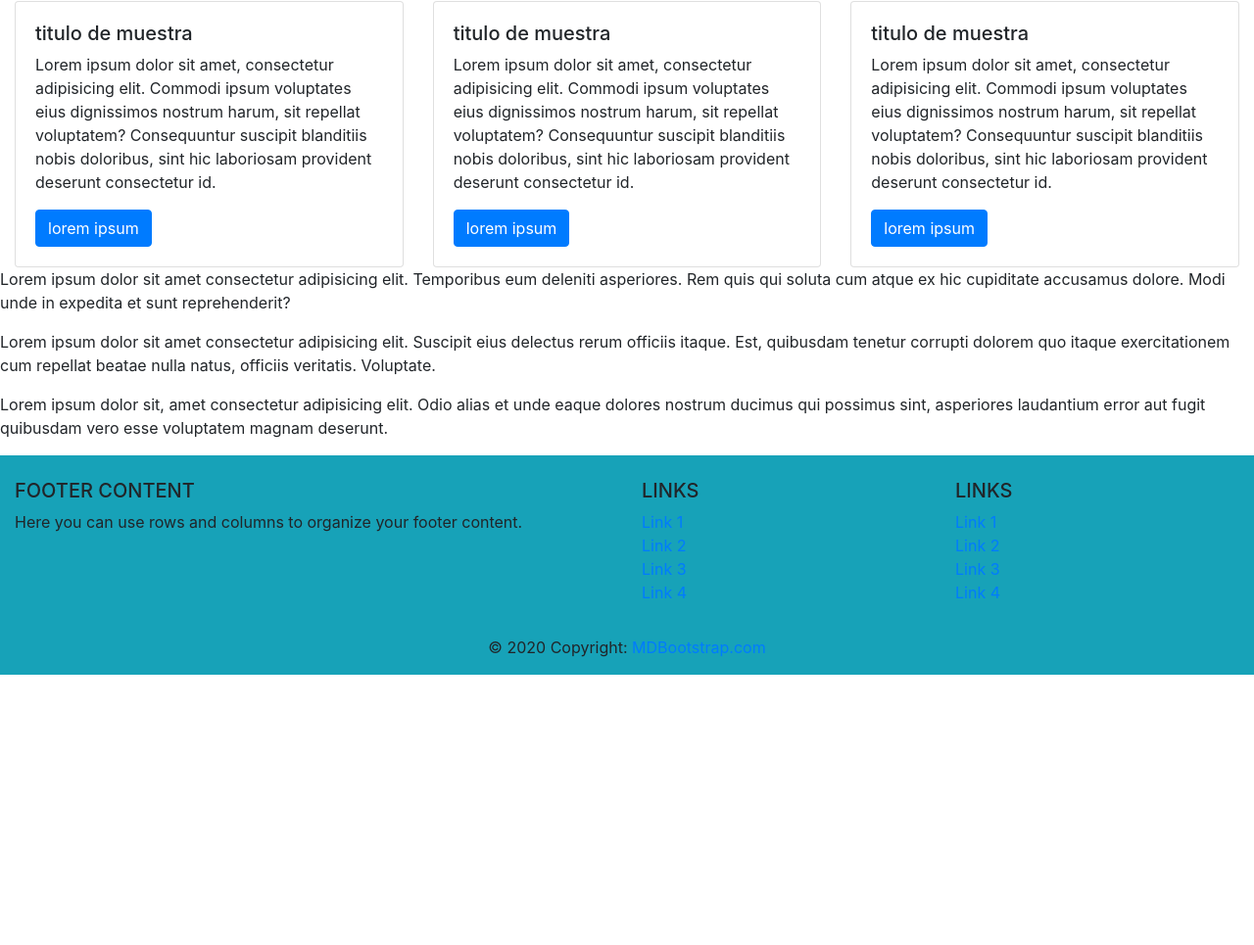
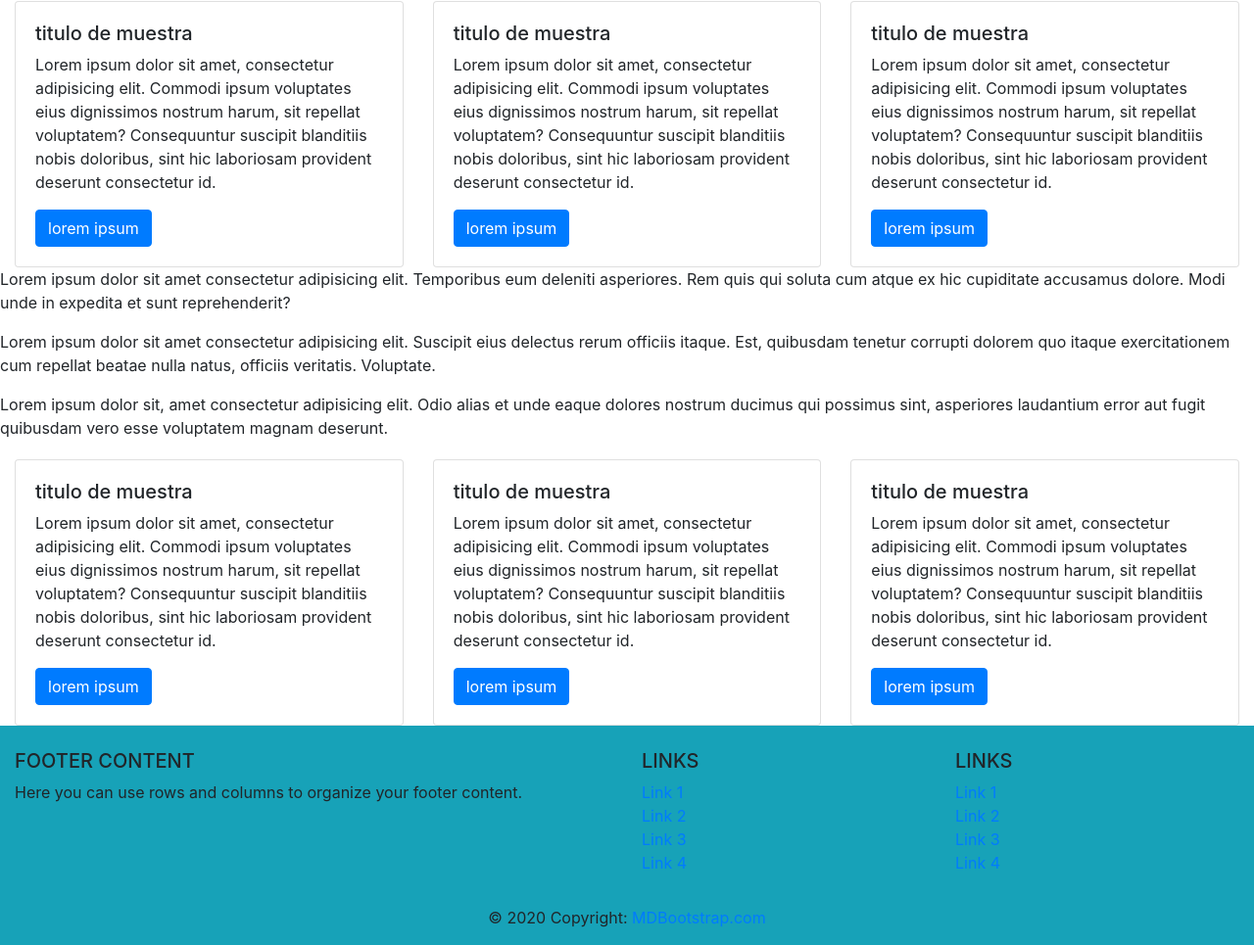
Before and after one commit to cristiancasas1698/curso-de-git, a plain HTML site: page index.html in a window 1280 px wide. Shown: the part 694-1659 px from the top of the page at 98% size. Before the commit the page ends 1383 px from the top, so only its background shows below. Drawn offline with nearby package versions, Linux system fonts and the light colour scheme; files whose address does not match are found by name.

Commit message:
guardando cambios 2

```diff
--- a/index.html
+++ b/index.html
@@ -150,6 +150,42 @@
   <p>Lorem ipsum dolor sit, amet consectetur adipisicing elit. Odio alias et unde eaque dolores nostrum ducimus qui possimus
      sint, asperiores laudantium error aut fugit quibusdam vero esse voluptatem magnam deserunt.</p>
 
+ <div class="card-group">
+  <div class="col-sm-4 mt-1" >
+    <div class="card">
+      <div class="card-body">
+         <h5>titulo de muestra</h5>
+         <p>Lorem ipsum dolor sit amet, consectetur adipisicing elit. Commodi ipsum voluptates eius
+           dignissimos nostrum harum, sit repellat voluptatem? Consequuntur suscipit blanditiis nobis
+           doloribus, sint hic laboriosam provident deserunt consectetur id.</p>
+           <a href="#" class="btn btn-primary">lorem ipsum</a>
+      </div>
+    </div>
+  </div>
+  <div class="col-sm-4 mt-1" >
+    <div class="card">
+      <div class="card-body">
+         <h5>titulo de muestra</h5>
+         <p>Lorem ipsum dolor sit amet, consectetur adipisicing elit. Commodi ipsum voluptates eius
+           dignissimos nostrum harum, sit repellat voluptatem? Consequuntur suscipit blanditiis nobis
+           doloribus, sint hic laboriosam provident deserunt consectetur id.</p>
+           <a href="#" class="btn btn-primary">lorem ipsum</a>
+      </div>
+    </div>
+  </div>
+  <div class="col-sm-4 mt-1" >
+    <div class="card">
+      <div class="card-body">
+         <h5>titulo de muestra</h5>
+         <p>Lorem ipsum dolor sit amet, consectetur adipisicing elit. Commodi ipsum voluptates eius
+           dignissimos nostrum harum, sit repellat voluptatem? Consequuntur suscipit blanditiis nobis
+           doloribus, sint hic laboriosam provident deserunt consectetur id.</p>
+           <a href="#" class="btn btn-primary">lorem ipsum</a>
+      </div>
+    </div>
+  </div>
+ </div>
+
 <!-- Footer -->
 <footer class="page-footer font-small blue pt-4 bg-info">
 
```
